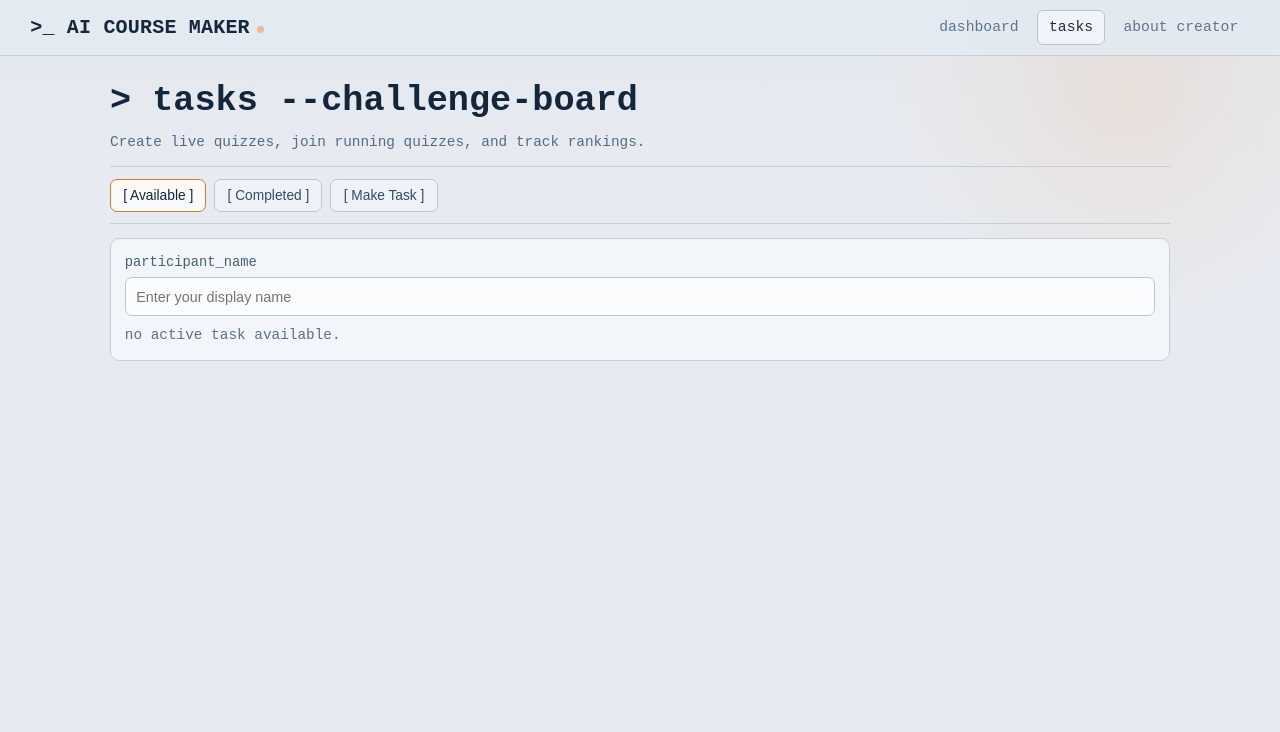
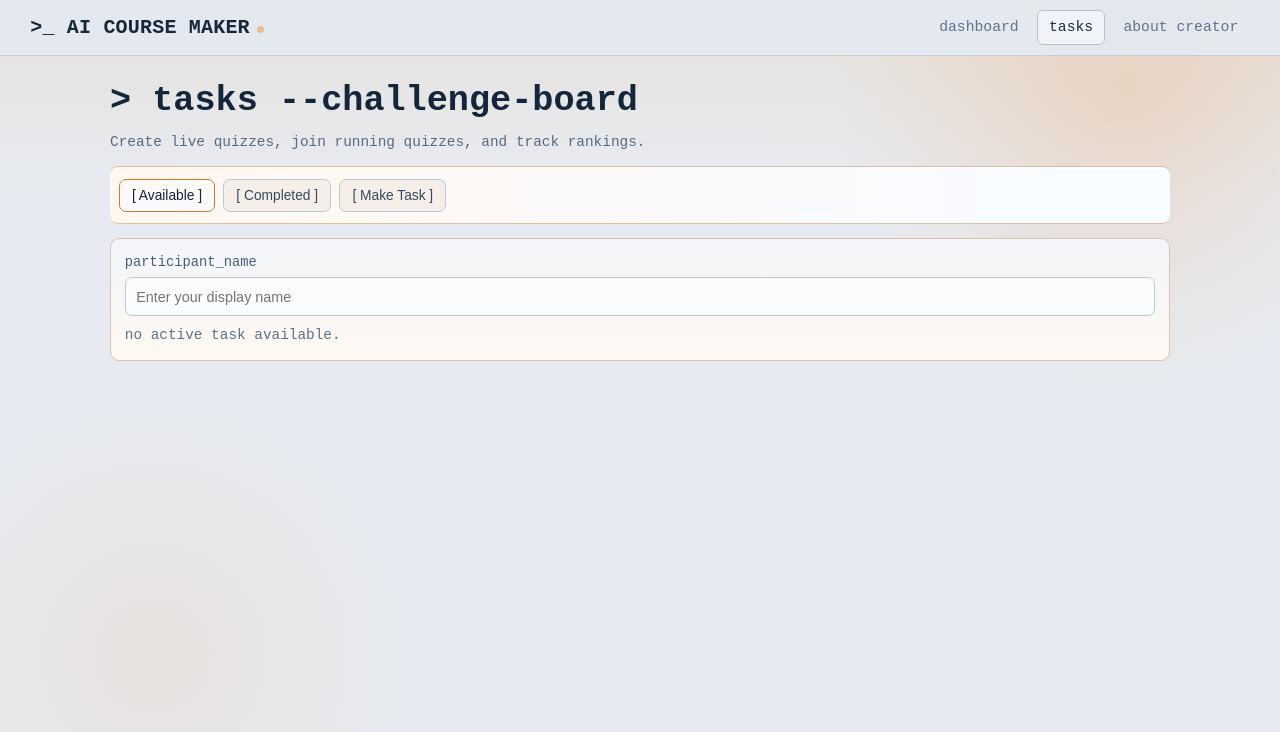
Before and after one commit to saurabhrjk/AICourseMaker, a React (Create React App) app: page /quiz in a window 1280 px wide. Shown: the top 732 px of the page. Built offline with nearby package versions, Linux system fonts and the light colour scheme.

Commit message:
Increase orange accents and apply orange loading states

```diff
--- a/src/App.css
+++ b/src/App.css
@@ -13,6 +13,7 @@
   justify-content: center;
   align-items: center;
   min-height: 50vh;
+  color: #a05d22;
 }
 
 .error {
--- a/src/components/AboutPage.css
+++ b/src/components/AboutPage.css
@@ -9,7 +9,7 @@
 .about-terminal {
   border: 1px solid var(--border);
   border-radius: 9px;
-  background: var(--surface);
+  background: linear-gradient(180deg, var(--surface) 0%, #fff8f1 100%);
   padding: 0.86rem;
   margin-bottom: 0.85rem;
 }
@@ -28,7 +28,7 @@
 .about-content {
   border: 1px solid var(--border);
   border-radius: 9px;
-  background: var(--surface);
+  background: linear-gradient(180deg, var(--surface) 0%, #fffaf4 100%);
   padding: 1rem;
 }
 
--- a/src/components/HomePage.css
+++ b/src/components/HomePage.css
@@ -10,7 +10,7 @@
 
 .hero-section {
   border: 1px solid var(--border);
-  background: linear-gradient(180deg, var(--surface) 0%, #f8fafc 100%);
+  background: linear-gradient(180deg, var(--surface) 0%, #fff7ef 52%, #f8fafc 100%);
   border-radius: 10px;
   padding: 1.35rem;
 }
@@ -48,10 +48,10 @@
 }
 
 .generate-btn {
-  border: 1px solid #2d4058;
+  border: 1px solid #c9843d;
   border-radius: 7px;
   background: linear-gradient(180deg, #eff3f8 0%, #f8efe8 100%);
-  color: #23364c;
+  color: #914d15;
   padding: 0.72rem 0.95rem;
   cursor: pointer;
   display: inline-flex;
@@ -84,8 +84,8 @@
 .spinner {
   width: 13px;
   height: 13px;
-  border: 2px solid #a3b2c3;
-  border-top-color: #25384f;
+  border: 2px solid #ffd4af;
+  border-top-color: #d7771f;
   border-radius: 50%;
   animation: spin 0.8s linear infinite;
 }
@@ -96,7 +96,8 @@
   .input-container { grid-template-columns: 1fr; }
 }
 
-.feature-card:nth-child(2) {
+.feature-card:nth-child(2),
+.feature-card:nth-child(3) {
   border-color: #e6bf94;
   background: linear-gradient(180deg, #f6efe8 0%, #eef3f8 100%);
 }
--- a/src/components/QuizPage.css
+++ b/src/components/QuizPage.css
@@ -18,15 +18,17 @@
   display: flex;
   flex-wrap: wrap;
   gap: 0.5rem;
-  border-top: 1px solid var(--border);
-  border-bottom: 1px solid var(--border);
-  padding: 0.72rem 0;
+  border-top: 1px solid #debf9f;
+  border-bottom: 1px solid #debf9f;
+  background: linear-gradient(90deg, #fff8f1 0%, #f8fbff 85%);
+  border-radius: 8px;
+  padding: 0.72rem 0.55rem;
 }
 
 .tab-btn,
 .primary-btn,
 .secondary-btn {
-  background: #eff3f8;
+  background: #f6eee8;
   border: 1px solid #bcc7d4;
   border-radius: 7px;
   color: #344a63;
@@ -49,8 +51,8 @@
 
 .tab-panel,
 .card {
-  background: var(--surface);
-  border: 1px solid var(--border);
+  background: linear-gradient(180deg, var(--surface) 0%, #fff8f2 100%);
+  border: 1px solid #d7c5b0;
   border-radius: 9px;
   margin-top: 0.85rem;
 }
--- a/src/components/ResultsPage.css
+++ b/src/components/ResultsPage.css
@@ -9,7 +9,7 @@
 .results-header {
   border: 1px solid var(--border);
   border-radius: 9px;
-  background: var(--surface);
+  background: linear-gradient(180deg, var(--surface) 0%, #fff8f2 100%);
   padding: 0.9rem;
   margin-bottom: 0.85rem;
 }
@@ -23,7 +23,7 @@
   border: 1px solid var(--border);
   border-radius: 9px;
   overflow: hidden;
-  background: var(--surface);
+  background: linear-gradient(180deg, var(--surface) 0%, #fffaf5 100%);
 }
 
 .card-header {
@@ -70,14 +70,14 @@
   align-items: center;
   justify-content: center;
   flex-direction: column;
-  color: #526983;
+  color: #9a5a21;
 }
 
 .spinner-large {
   width: 42px;
   height: 42px;
-  border: 3px solid #b8c5d2;
-  border-top-color: #2a3c54;
+  border: 3px solid #ffd8b5;
+  border-top-color: #db7c25;
   border-radius: 50%;
   animation: spin 0.8s linear infinite;
   margin-bottom: 0.45rem;
--- a/src/index.css
+++ b/src/index.css
@@ -14,6 +14,7 @@
   --accent: #2f7cf6;
   --ok: #2f9e55;
   --accent-warm: #f28c38;
+  --accent-warm-soft: #fff1e4;
 }
 
 
@@ -24,8 +25,9 @@ body {
   -webkit-font-smoothing: antialiased;
   -moz-osx-font-smoothing: grayscale;
   background:
-    radial-gradient(circle at 88% 12%, rgba(242, 140, 56, 0.12), transparent 18%),
-    linear-gradient(180deg, #e3e8ee 0%, var(--page-bg) 20%, var(--page-bg) 100%);
+    radial-gradient(circle at 88% 12%, rgba(242, 140, 56, 0.2), transparent 22%),
+    radial-gradient(circle at 12% 82%, rgba(242, 140, 56, 0.1), transparent 20%),
+    linear-gradient(180deg, #e6e1db 0%, var(--page-bg) 24%, var(--page-bg) 100%);
   color: var(--text);
   min-height: 100vh;
 }
```
